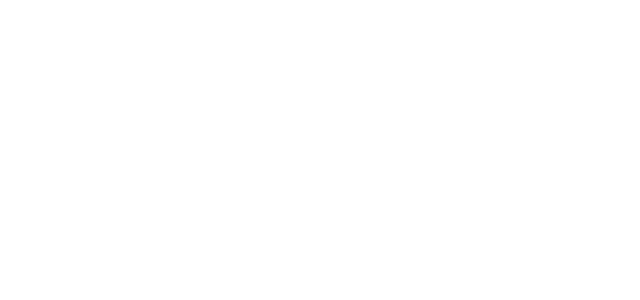
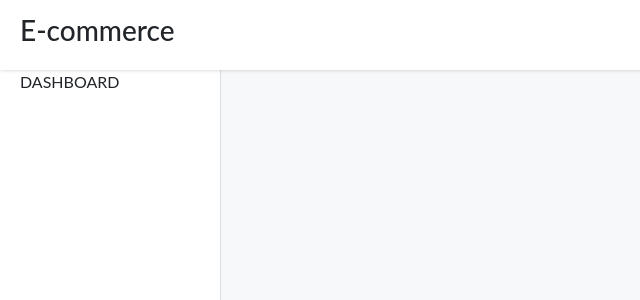
Before and after one commit to walidashraf0/E-commerce-frontend-backend, a React (Create React App) app: page /dashboard in a window 1280 px wide. Before the commit this address had no page. Shown: the top 300 px of the page, without its empty margins (0-640 px from the left). Built offline with nearby package versions, Linux system fonts and the light colour scheme.

Commit message:
Starting Design Dashboard

```diff
--- a/src/App.js
+++ b/src/App.js
@@ -3,19 +3,26 @@ import "./App.css";
 import Home from "./Pages/Website/Home";
 import Login from "./Pages/Auth/Login";
 import Register from "./Pages/Auth/Register";
-import Users from "./Components/Dashboard/Users";
+import Users from "./Pages/Dashboard/Users";
 import GoogleCallBack from "./Pages/Auth/GoogleCallBack";
+import Dashboard from "./Pages/Dashboard/Dashboard";
 
 function App() {
-  return <div className="App">
+  return (
+    <div className="App">
       <Routes>
+        {/* Public Routes */}
         <Route path="/" element={<Home />} />
         <Route path="login" element={<Login />} />
         <Route path="register" element={<Register />} />
+        <Route path="/auth/google/callback" element={<GoogleCallBack />} />
+        {/* Protected Routes */}
+        <Route path="dashboard" element={<Dashboard />}>
           <Route path="users" element={<Users />} />
-      <Route path="/auth/google/callback" element={<GoogleCallBack />} />
+        </Route>
       </Routes>
-  </div>;
+    </div>
+  );
 }
 
 export default App;
--- /dev/null
+++ b/src/Components/Dashboard/SideBar.js
@@ -0,0 +1,9 @@
+import "./bars.css";
+
+export default function SideBar() {
+  return(
+    <>
+      <div className="sidebar">DASHBOARD</div>
+    </>
+  );
+}
--- /dev/null
+++ b/src/Components/Dashboard/TopBar.js
@@ -0,0 +1,9 @@
+export default function TopBar() {
+  return (
+    <>
+      <div className="topbar d-flex align-items-center justify-content-between">
+        <h3>E-commerce</h3>
+      </div>
+    </>
+  );
+}
--- /dev/null
+++ b/src/Components/Dashboard/bars.css
@@ -0,0 +1,23 @@
+.topbar {
+    position: fixed;
+    top: 0;
+    left: 0;
+    width: 100%;
+    height: 70px;
+    padding: 0 20px;
+    background-color: white;
+    box-shadow: 0 0 4px 0 rgba(0, 0, 0, 0.2);
+    z-index: 2;
+}
+
+.sidebar {
+    position: fixed;
+    top: 70px;
+    left: 0;
+    background-color: white;
+    height: 100vh;
+    width: 220px;
+    z-index: 1;
+    padding: 0 20px;
+    box-shadow: 0 0 0 1px rgba(0, 0, 0, 0.1);
+}
--- /dev/null
+++ b/src/Pages/Dashboard/Dashboard.js
@@ -0,0 +1,17 @@
+import React from "react";
+import TopBar from "../../Components/Dashboard/TopBar";
+import SideBar from "../../Components/Dashboard/SideBar";
+import { Outlet } from "react-router-dom";
+import "./dashboard.css";
+
+export default function Dashboard() {
+  return (
+    <>
+      <div className="position-relative dashboard">
+        <TopBar />
+        <SideBar />
+        <Outlet />
+      </div>
+    </>
+  );
+}
--- a/src/Components/Dashboard/Users.js
+++ b/src/Pages/Dashboard/Users.js
@@ -2,7 +2,7 @@ import axios from "axios";
 import { useEffect } from "react";
 import { baseUrl, USERS } from "../../Api/Api";
 import Cookie from "cookie-universal";
-import Logout from "../../Pages/Auth/Logout";
+import Logout from "../Auth/Logout";
 
 export default function Users() {
   // Cookie
--- /dev/null
+++ b/src/Pages/Dashboard/dashboard.css
@@ -0,0 +1,4 @@
+.dashboard {
+    min-height: 100vh;
+    background-color: #f7f8fa;
+}
--- a/src/index.css
+++ b/src/index.css
@@ -6,10 +6,10 @@
 }
 
 body {
-  font-family: "Lato", sans-serif;
+  font-family: "Lato", sans-serif !important;
 }
 
-.container {
+/* .container {
   margin: 0 auto;
 }
 
@@ -29,4 +29,4 @@ body {
 
 .row .col-6 {
   width: 50%;
-}
+} */
```
Lines whose indentation alone changed are shown as unchanged.
